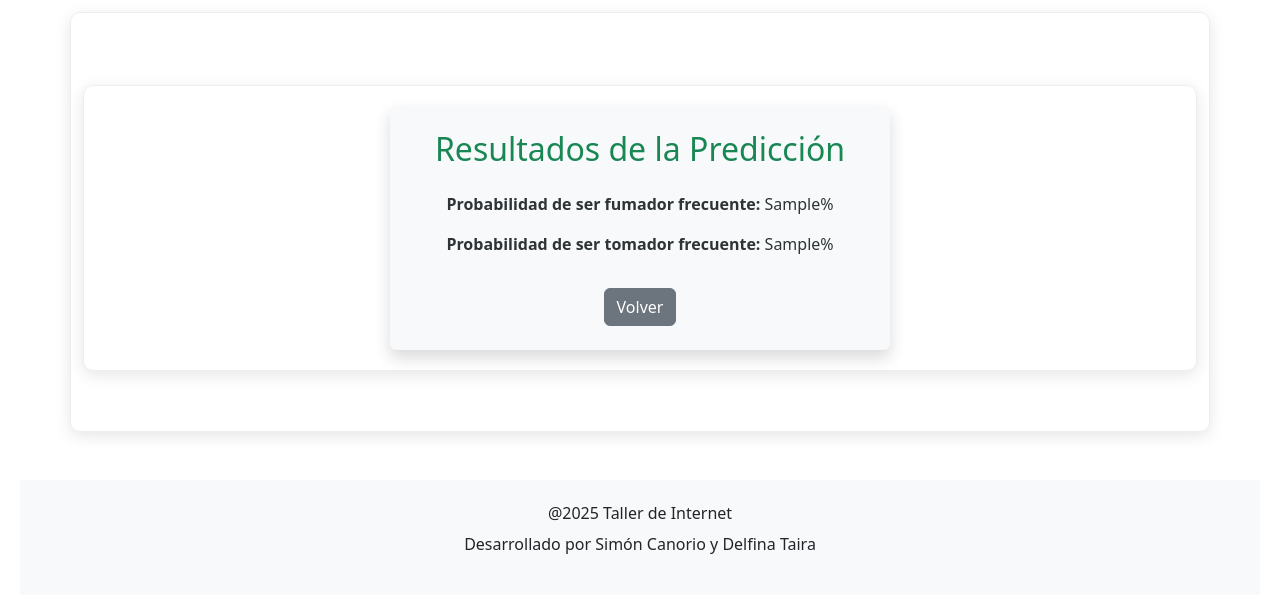
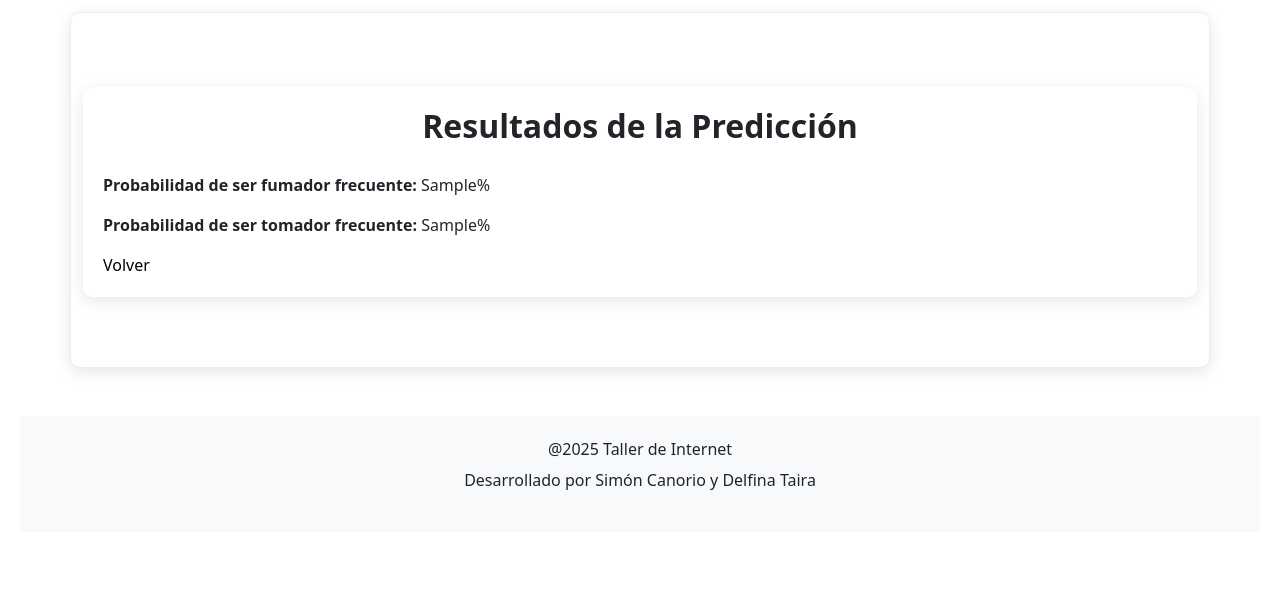
Before and after one commit to Delf04/Tp3-Flask, a Flask app: template templates/resultado_prediccion.html in a window 1280 px wide. Shown: the part 56-651 px from the top of the page. Run offline with Flask 3, Linux system fonts and the light colour scheme; the template is opened without the code that fills it: most values are stand-ins (such as "Sample title", 1, 10 or a date in 2020).

Commit message:
Update resultado_prediccion.html

```diff
--- a/templates/resultado_prediccion.html
+++ b/templates/resultado_prediccion.html
@@ -8,12 +8,12 @@
 {% endblock %}
 
 {% block content %}
-<div class="container mt-5 text-center">
-    <div class="resultado shadow p-4 rounded bg-light">
-        <h2 class="mb-4 text-success">Resultados de la Predicción</h2>
+<div>
+    <div class="contenedor-resultado">
+        <h2  class="titulo"><strong>Resultados de la Predicción</strong></h2>
         <p><strong>Probabilidad de ser fumador frecuente:</strong> {{ prob_fumador }}%</p>
         <p><strong>Probabilidad de ser tomador frecuente:</strong> {{ prob_tomador }}%</p>
-        <a href="/predict" class="btn btn-secondary mt-3">Volver</a>
+        <a href="/predict" class="boton">Volver</a>
     </div>
 </div>
 {% endblock %}
```
